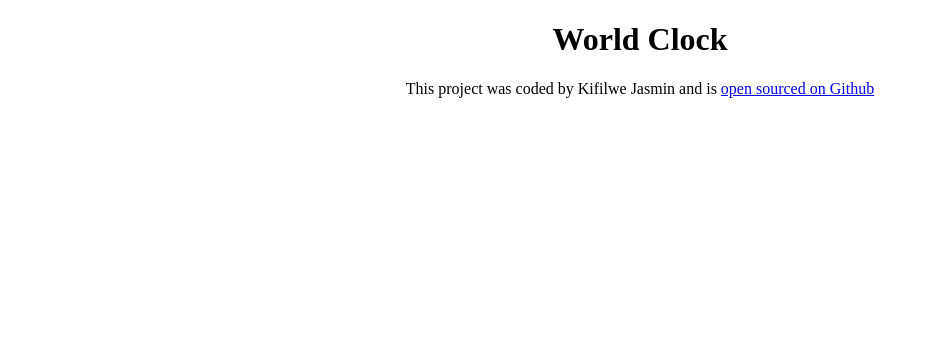
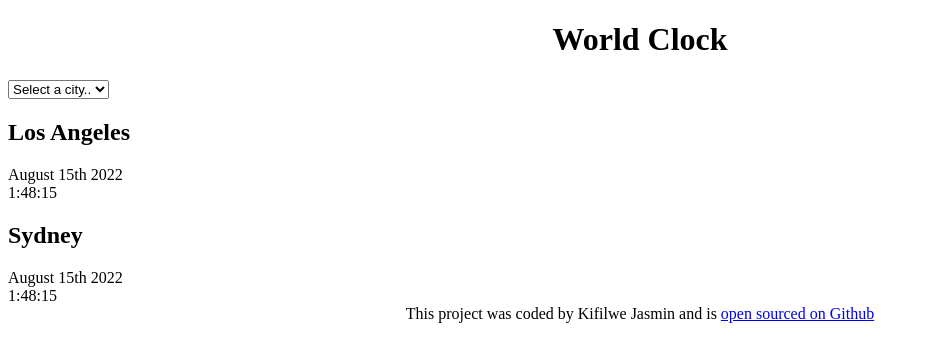
Before and after one commit to KifilweJasmin/world-clock, a plain HTML site: page index.html in a window 1280 px wide. Shown: the whole page, without its empty margins (0-929 px from the left). Drawn offline with Linux system fonts and the light colour scheme.

Commit message:
Added the basic HTML

```diff
--- a/index.html
+++ b/index.html
@@ -7,7 +7,28 @@
     <title>World Clock - Kifilwe Jasmin</title>
 </head>
 <body>
+  <div class="container">
     <h1>World Clock</h1>
+
+    <select>
+        <option value="">Select a city..</option>
+        <option value="">London</option>
+        <option value="">New York</option>
+        <option value="">South Africa</option>
+    </select>
+
+    <div class="city">
+        <h2>Los Angeles</h2>
+        <div class="date">August 15th 2022</div>
+        <div class="time">1:48:15</div>
+    </div>
+
+    <div class="city">
+        <h2>Sydney</h2>
+        <div class="date">August 15th 2022</div>
+        <div class="time">1:48:15</div>
+    </div>
+  </div>
     <footer>
         This project was coded by Kifilwe Jasmin and is <a href="https://github.com/KifilweJasmin/world-clock" target="_blank"> open sourced on Github</a>
     </footer>
```
